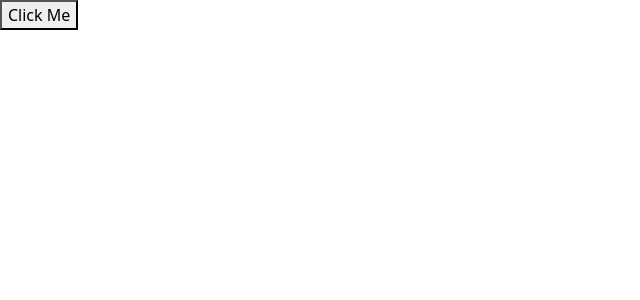
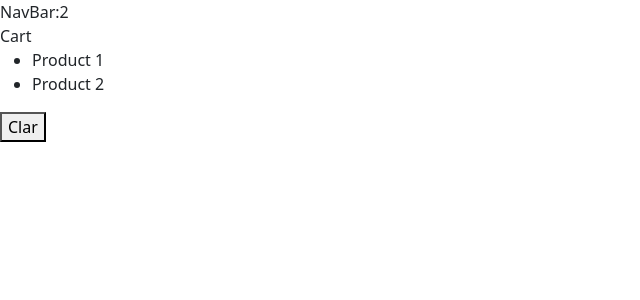
Before and after one commit to iranjith/react-playground, a React (Vite) app in the folder react-project/: page / in a window 1280 px wide. Shown: the top 300 px of the page, without its empty margins (0-640 px from the left). Built offline with nearby package versions, Linux system fonts and the light colour scheme.

Commit message:
feat: sharing state between components

```diff
--- a/react-project/src/App.tsx
+++ b/react-project/src/App.tsx
@@ -5,25 +5,17 @@
 import ListGroup from "./components/ListGroup/ListGroup";
 import Like from "./components/Like";
 import produce from "immer";
+import NavBar from "./components/NavBar";
+import Cart from "./components/Cart";
 
 function App() {
-  const [bugs, setBugs] = useState([
-    { id: 1, title: "bug 1", fixed: false },
-    { id: 2, title: "bug 2", fixed: false },
-  ]);
 
-  const handleClick = () => {
-    setBugs(
-      produce((draft) => {
-        const bug = draft.find((bug) => bug.id === 1);
-        if (bug) bug.fixed = true;
-      })
-    );
-  };
+    const [cartItems, setCartItems]= useState(['Product 1','Product 2'])
 
-  return (
+    return (
     <div>
-      <button onClick={handleClick}>Click Me</button>
+      <NavBar cartItemsCount={cartItems.length}></NavBar>
+      <Cart cartItems={cartItems} onClear={()=>setCartItems([])}></Cart>
     </div>
   );
 }
--- /dev/null
+++ b/react-project/src/components/Cart.tsx
@@ -0,0 +1,20 @@
+import React from "react";
+
+interface Props {
+  cartItems: string[];
+  onClear:   ()=> void;
+}
+
+const Cart = ({ cartItems, onClear }: Props) => {
+  return (
+    <>
+      <div>Cart</div>
+      <ul>
+        {cartItems.map(item=><li key={item}>{item}</li> )}
+      </ul>
+      <button onClick={onClear}>Clar</button>
+    </>
+  );
+};
+
+export default Cart;
--- /dev/null
+++ b/react-project/src/components/NavBar.tsx
@@ -0,0 +1,13 @@
+import React from 'react'
+
+interface Props{
+    cartItemsCount:number;
+}
+
+const NavBar = ({cartItemsCount}:Props) => {
+  return (
+    <div>NavBar:{cartItemsCount}</div>
+  )
+}
+
+export default NavBar
```
